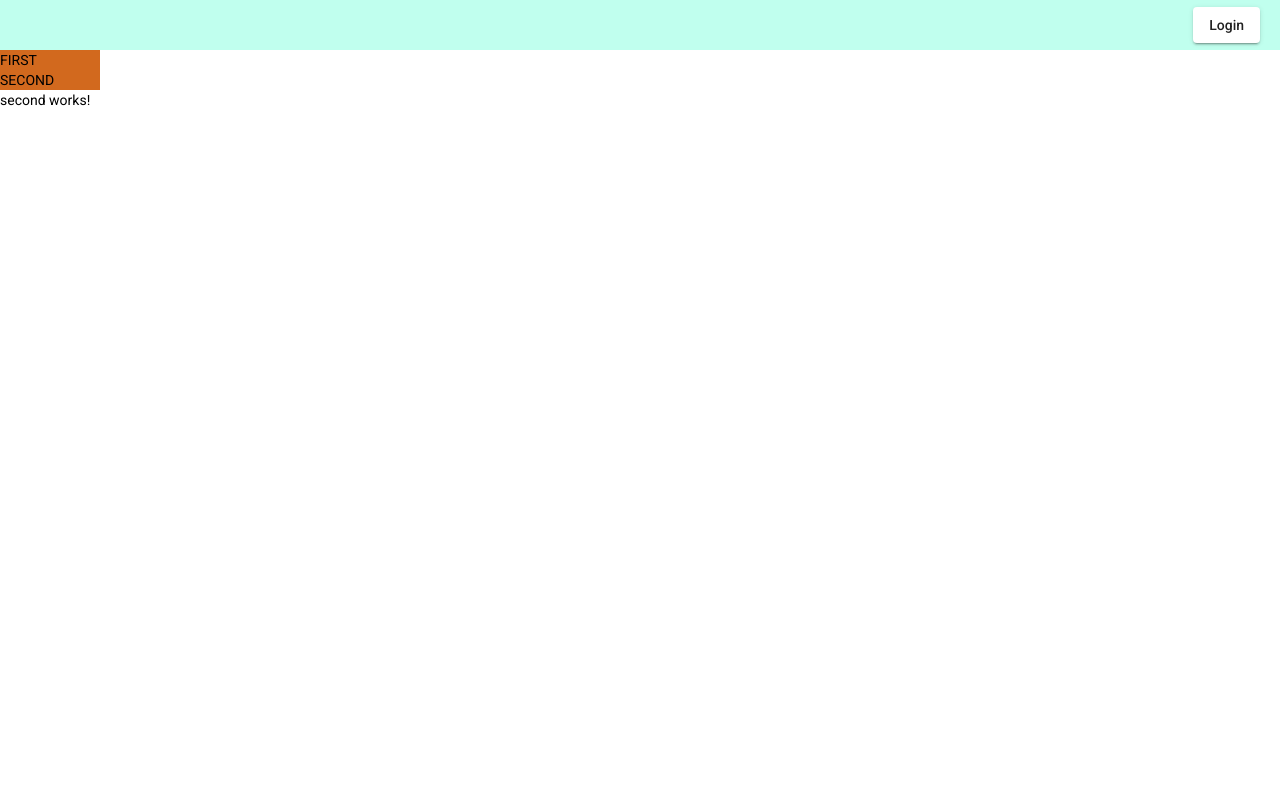
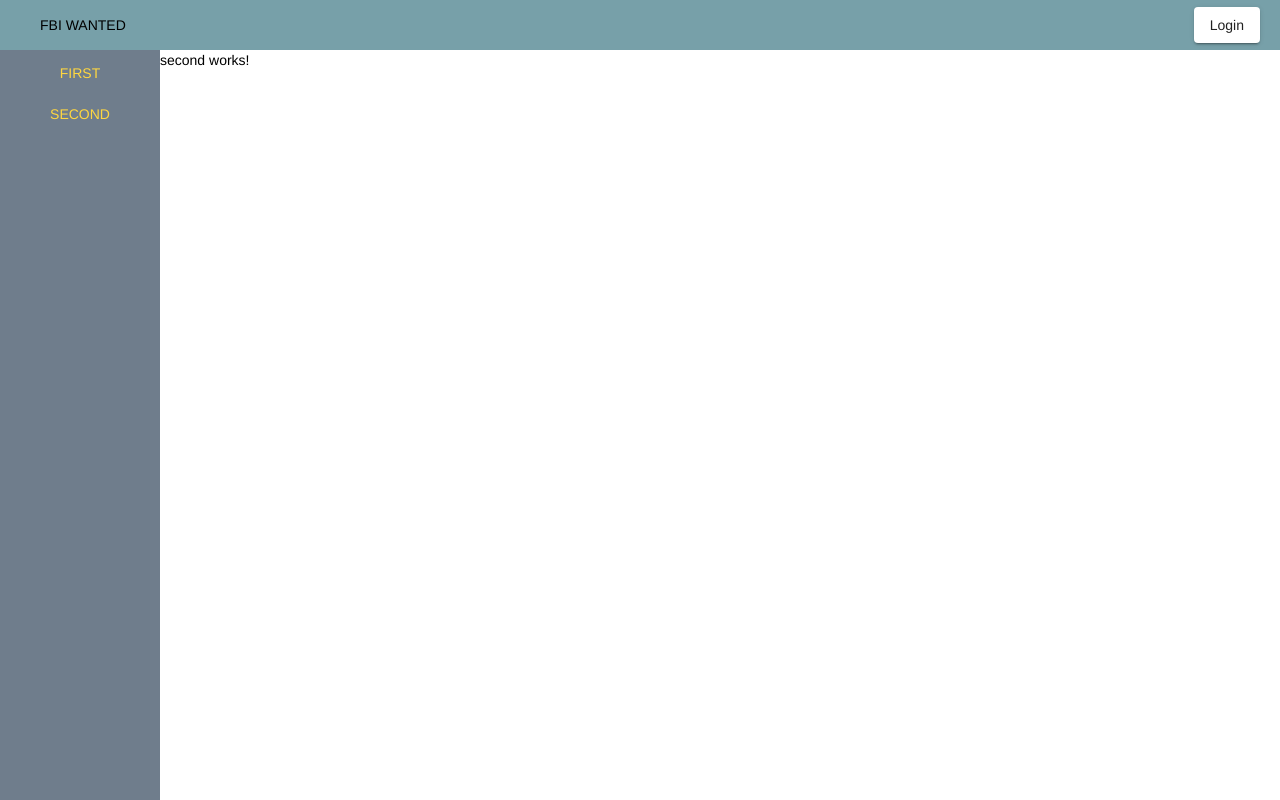
Before and after one commit to kycnexynpuwejl/AngularSchool, an Angular app in the folder fbi-wanted-project/: page /second-component in a window 1280 px wide. Built offline with nearby package versions, Linux system fonts and the light colour scheme.

Commit message:
fixed styles

```diff
--- a/fbi-wanted-project/src/app/app.component.html
+++ b/fbi-wanted-project/src/app/app.component.html
@@ -1,3 +1,9 @@
-<fbi-header></fbi-header>
-<fbi-sidebar></fbi-sidebar>
-<router-outlet></router-outlet>
+<div class="container">
+  <fbi-header></fbi-header>
+  <div class="main-content">
+    <fbi-sidebar></fbi-sidebar>
+    <div class="router-outlet">
+      <router-outlet></router-outlet>
+    </div>
+  </div>
+</div>
--- a/fbi-wanted-project/src/app/app.component.scss
+++ b/fbi-wanted-project/src/app/app.component.scss
@@ -0,0 +1,16 @@
+.container {
+  display: flex;
+  flex-direction: column;
+  height: 100vh;
+}
+
+.main-content {
+  display: flex;
+  flex: 1;
+  overflow: hidden;
+}
+
+.router-outlet {
+  flex: 1;
+  overflow: auto;
+}
--- a/fbi-wanted-project/src/app/app.module.ts
+++ b/fbi-wanted-project/src/app/app.module.ts
@@ -13,6 +13,7 @@ import {MatDialogModule} from "@angular/material/dialog";
 import {MatFormFieldModule} from "@angular/material/form-field";
 import {MatIconModule} from "@angular/material/icon";
 import {MatInputModule} from "@angular/material/input";
+import {MatButtonToggleModule} from "@angular/material/button-toggle";
 
 const routes: Routes = [
   { path: 'first-component', component: FirstComponent },
@@ -36,7 +37,8 @@ const routes: Routes = [
     MatDialogModule,
     MatFormFieldModule,
     MatIconModule,
-    MatInputModule
+    MatInputModule,
+    MatButtonToggleModule
   ],
   providers: [],
   bootstrap: [AppComponent],
--- a/fbi-wanted-project/src/app/components/first/first.component.ts
+++ b/fbi-wanted-project/src/app/components/first/first.component.ts
@@ -1,7 +1,7 @@
 import { Component, OnInit } from '@angular/core';
 
 @Component({
-  selector: 'app-first',
+  selector: 'fbi-first',
   templateUrl: './first.component.html',
   styleUrls: ['./first.component.scss']
 })
--- a/fbi-wanted-project/src/app/components/header/header.component.html
+++ b/fbi-wanted-project/src/app/components/header/header.component.html
@@ -1,3 +1,4 @@
-<section>
+<div class="header">
+  <div class="logo" routerLink="/">FBI WANTED</div>
   <button class="login-button" mat-raised-button (click)="loginLogoutClicked()">{{ loginLogoutText }}</button>
-</section>
+</div>
--- a/fbi-wanted-project/src/app/components/header/header.component.scss
+++ b/fbi-wanted-project/src/app/components/header/header.component.scss
@@ -1,11 +1,16 @@
-section {
+.header {
   display: flex;
   flex-direction: row;
-  justify-content: end;
+  justify-content: space-between;
   align-items: center;
   width: 100%;
   height: 50px;
-  background-color: #C0FFEE;
+  background-color: #77a0a9;
+}
+
+.logo {
+  user-select: none;
+  margin-left: 40px;
 }
 
 .login-button {
--- a/fbi-wanted-project/src/app/components/second/second.component.ts
+++ b/fbi-wanted-project/src/app/components/second/second.component.ts
@@ -1,7 +1,7 @@
 import { Component, OnInit } from '@angular/core';
 
 @Component({
-  selector: 'app-second',
+  selector: 'fbi-second',
   templateUrl: './second.component.html',
   styleUrls: ['./second.component.scss']
 })
--- a/fbi-wanted-project/src/app/components/sidebar/sidebar.component.html
+++ b/fbi-wanted-project/src/app/components/sidebar/sidebar.component.html
@@ -1,4 +1,4 @@
-<section>
-  <div>FIRST</div>
-  <div>SECOND</div>
-</section>
+<div class="sidebar">
+  <button mat-button color="accent" routerLink="/first-component">FIRST</button>
+  <button mat-button color="accent" routerLink="/second-component">SECOND</button>
+</div>
--- a/fbi-wanted-project/src/app/components/sidebar/sidebar.component.scss
+++ b/fbi-wanted-project/src/app/components/sidebar/sidebar.component.scss
@@ -1,7 +1,9 @@
-section {
+.sidebar {
+  padding: 5px;
   display: flex;
   flex-direction: column;
-  width: 100px;
-  height: auto;
-  background-color: chocolate;
+  gap: 5px;
+  width: 150px;
+  height: 100%;
+  background-color: #6f7d8c;
 }
--- a/fbi-wanted-project/src/app/components/sidebar/sidebar.component.ts
+++ b/fbi-wanted-project/src/app/components/sidebar/sidebar.component.ts
@@ -1,4 +1,5 @@
 import {Component, OnInit } from '@angular/core';
+import {provideRoutes} from "@angular/router";
 
 @Component({
   selector: 'fbi-sidebar',
@@ -13,4 +14,5 @@ export class SidebarComponent implements OnInit {
 
   }
 
+  protected readonly provideRoutes = provideRoutes;
 }
--- a/fbi-wanted-project/src/styles.scss
+++ b/fbi-wanted-project/src/styles.scss
@@ -1,12 +1,5 @@
 * {
   margin: 0;
   padding: 0;
+  font-family: "Franklin Gothic Medium", monospace;
 }
-
-body {
-  font-family: Comic Sans MS, sans-serif;
-  height: 100%;
-}
-
-html, body { height: 100%; }
-body { margin: 0; font-family: Roboto, "Helvetica Neue", sans-serif; }
```
